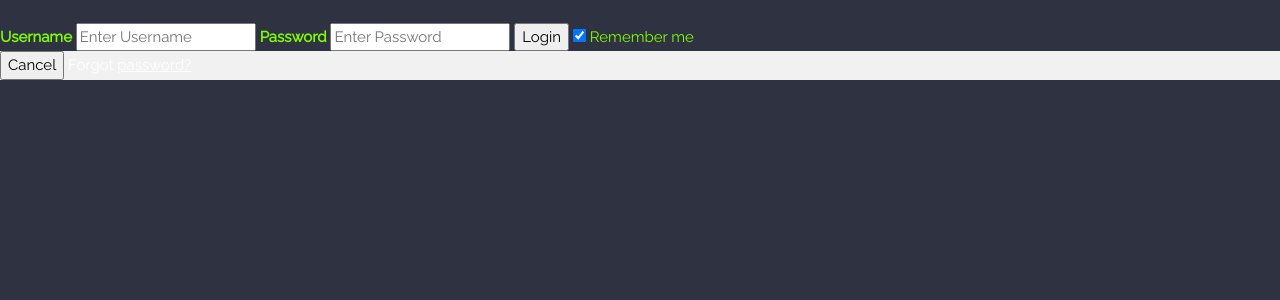
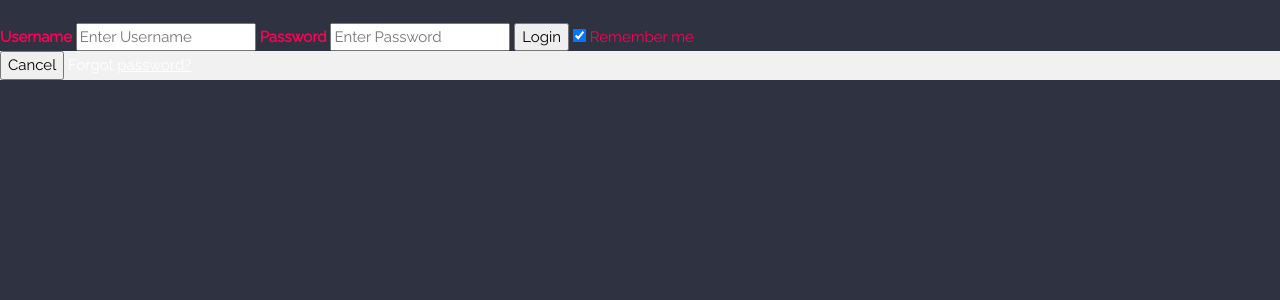
Before and after one commit to ManoloTonto1/Kormatron-web, a PHP site: page / in a window 1280 px wide. Shown: the top 300 px of the page. Run offline with PHP 8.4, Linux system fonts and the light colour scheme; some libraries are stand-ins or nearby versions.

Commit message:
Update style.css

```diff
--- a/src/style.css
+++ b/src/style.css
@@ -298,5 +298,5 @@ body {
 }
 
 .uname-password {
-    color: chartreuse;
+    color: rgb(255, 0, 85);
 }
```
